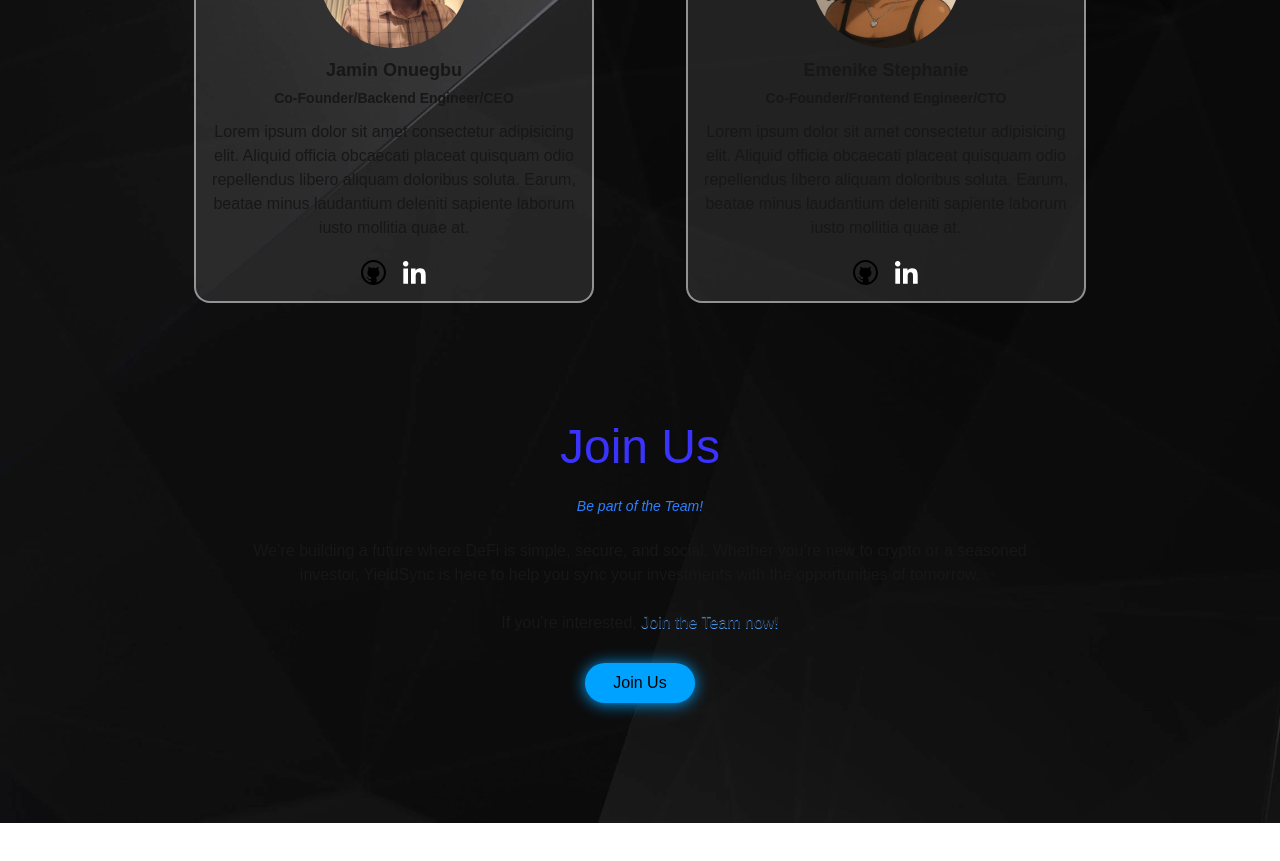
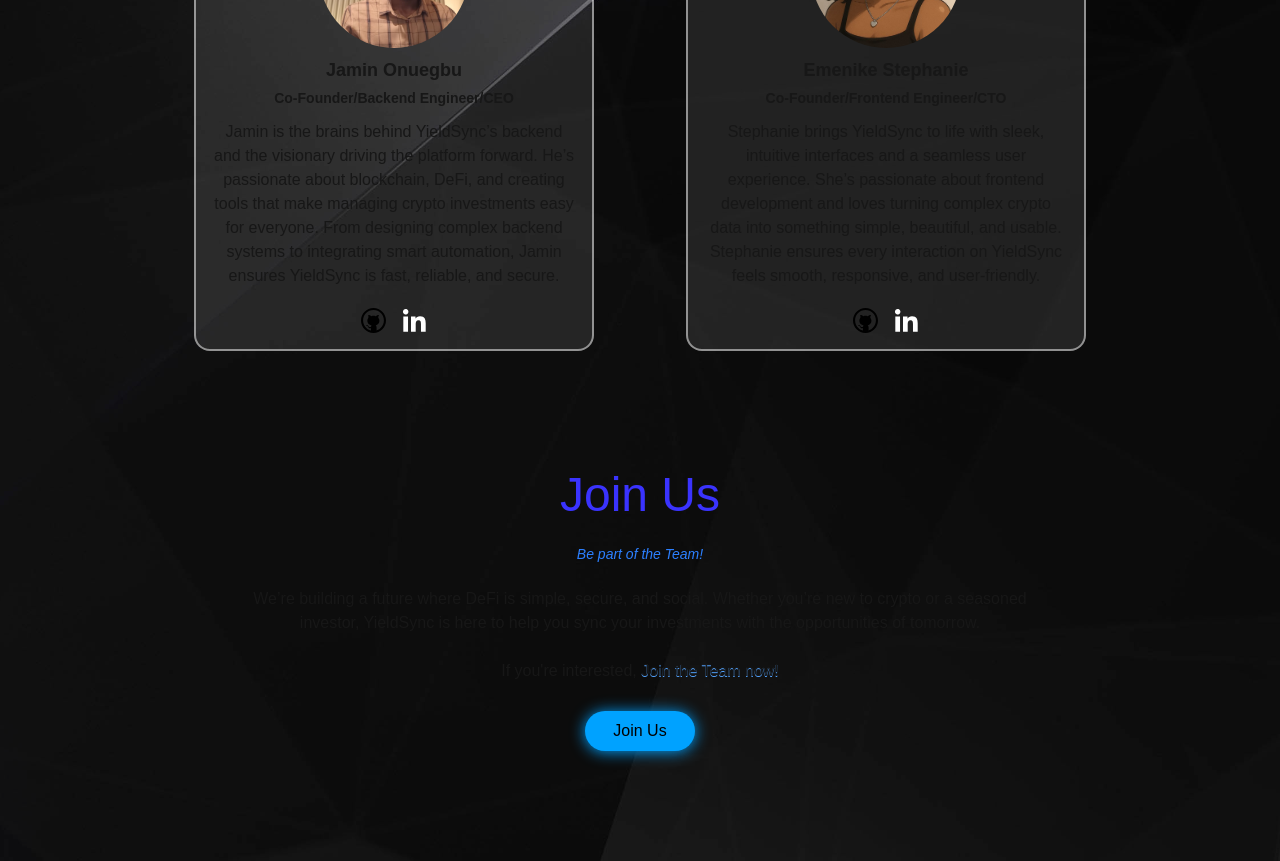
Before and after one commit to Stephanie-17/YieldSync, a Next.js app: page /about in a window 1280 px wide. Shown: the part 1600-2461 px from the top of the page. Before the commit the page ends 2423 px from the top, so only its background shows below. Built offline with nearby package versions, Linux system fonts and the light colour scheme.

Commit message:
Updated Founder's bio

```diff
--- a/app/about/page.tsx
+++ b/app/about/page.tsx
@@ -48,7 +48,7 @@ const About = () => {
 			</div>
 			<div className="founders mt-45">
 				<h1 className="text-center mb-19 text-5xl">Meet The Founders <br /> <span  className="text-sm font-light text-blue-500 italic -mt-4 ">The faces behind the product</span></h1>
-				<div className="founder-cards flex flex-col items-center justify-center gap-7 sm:flex-row lg:gap-23">
+				<div className="founder-cards flex flex-col items-center justify-center gap-7 md:gap-5 sm:flex-row lg:gap-23">
           {
 						founderInfo.map(info=>(
 							<FounderCard key={info.id} name={info.name} image={info.image} position={info.position} bio={info.bio} linkedin={info.linkedinLink} github={info.githubLink} />
--- a/app/components/FounderCard.tsx
+++ b/app/components/FounderCard.tsx
@@ -15,7 +15,7 @@ interface FounderCardProps {
 const FounderCard = ({name, image, position, bio, linkedin, github}: FounderCardProps) => {
   return (
     <div>
-      <div className=" border-2 border-white/50 bg-white/10 w-[270px] rounded-2xl flex flex-col items-center text-center px-4 py-4 sm:w-[300px] md:w-[400px] hover:-translate-y-6 duration-1000">
+      <div className=" border-2 border-white/50 bg-white/10 w-[270px] rounded-2xl flex flex-col items-center text-center px-4 py-4 sm:w-[300px] md:w-[365px] lg:w-[400px] hover:-translate-y-6 duration-1000">
         <Image className='rounded-[100px] w-[150px] h-[150px] object-cover mb-2' src={image} width={100} height={100} alt='' />
         <p className="name font-semibold mb-1 text-lg">{name}</p>
         <p className="title font-semibold text-sm mb-3">{position}</p>
--- a/data/founderInfo.ts
+++ b/data/founderInfo.ts
@@ -6,7 +6,7 @@ export const founderInfo: FounderInfo[] =[
     image: '/Jamin.jpg',
     name: 'Jamin Onuegbu',
     position: 'Co-Founder/Backend Engineer/CEO',
-    bio: 'Lorem ipsum dolor sit amet consectetur adipisicing elit. Aliquid officia obcaecati placeat quisquam odio repellendus libero aliquam doloribus soluta. Earum, beatae minus laudantium deleniti sapiente laborum iusto mollitia quae at.',
+    bio: 'Jamin is the brains behind YieldSync’s backend and the visionary driving the platform forward. He’s passionate about blockchain, DeFi, and creating tools that make managing crypto investments easy for everyone. From designing complex backend systems to integrating smart automation, Jamin ensures YieldSync is fast, reliable, and secure.',
     githubLink: 'https://github.com/JaminCO/',
     linkedinLink: 'https://www.linkedin.com/in/jamin-onuegbu-4aa851206/'
 
@@ -16,7 +16,7 @@ export const founderInfo: FounderInfo[] =[
     image: '/Stephanie.jpg',
     name: 'Emenike Stephanie',
     position: 'Co-Founder/Frontend Engineer/CTO',
-    bio: 'Lorem ipsum dolor sit amet consectetur adipisicing elit. Aliquid officia obcaecati placeat quisquam odio repellendus libero aliquam doloribus soluta. Earum, beatae minus laudantium deleniti sapiente laborum iusto mollitia quae at.',
+    bio: 'Stephanie brings YieldSync to life with sleek, intuitive interfaces and a seamless user experience. She’s passionate about frontend development and loves turning complex crypto data into something simple, beautiful, and usable. Stephanie ensures every interaction on YieldSync feels smooth, responsive, and user-friendly.',
     githubLink: 'https://github.com/Stephanie-17/',
     linkedinLink: 'https://www.linkedin.com/in/stephanie-emenike-262355330/'
 
```
